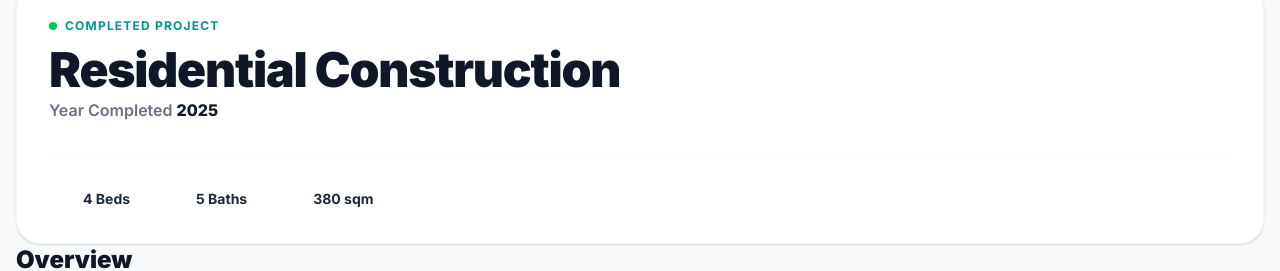
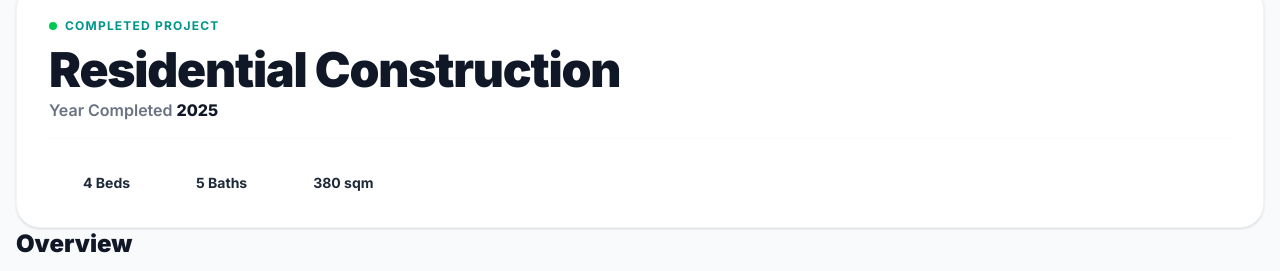
Before and after one commit to divinecode-HQ/divine-homes, a React (Vite) app: page /projects/duplex-development in a window 1280 px wide. Shown: the part 840-1111 px from the top of the page. Built offline with nearby package versions, Linux system fonts and the light colour scheme; some icons are missing.

Commit message:
Adjust margin-top for metrics section in ProjectDetailsPage

```diff
--- a/src/pages/ProjectDetailsPage.tsx
+++ b/src/pages/ProjectDetailsPage.tsx
@@ -176,7 +176,7 @@ function ProjectDetailsPage() {
   </p>
 
   {/* METRICS (REPLACES BEDS/BATHS UI BUT CLEANED) */}
-  <div className="mt-8 flex items-center gap-8 pt-8 border-t border-gray-50">
+  <div className="mt-4 flex items-center gap-8 pt-8 border-t border-gray-50">
 
     <div className="flex items-center gap-2.5">
       <Icon icon="mdi:bed-outline" className="text-2xl text-gray-400" />
```
